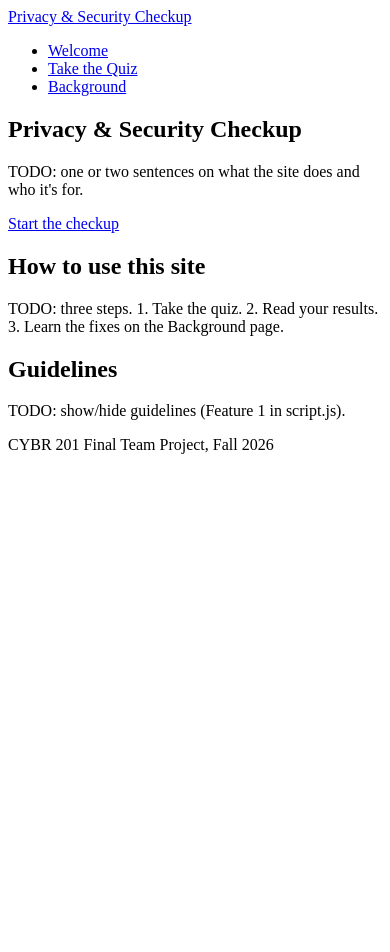
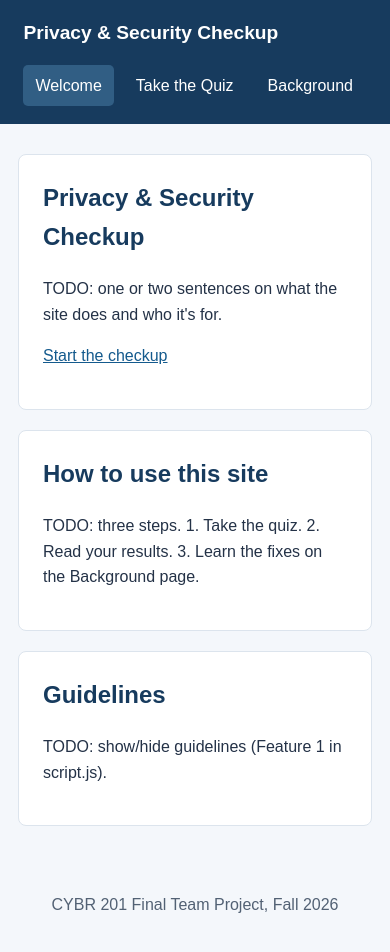
Before and after one commit to CYBR-201/cybr-201.github.io, a plain HTML site: page index.html in a window 390 px wide. Before the commit the page ends 844 px from the top, so only its background shows below. Drawn offline with Linux system fonts and the light colour scheme.

Commit message:
Update styles.css
CSS Flexbox layout and responsive styling

```diff
--- a/styles.css
+++ b/styles.css
@@ -1,9 +1,124 @@
-/* styles.css: shared by every page. No styling yet.
 
-   TODO (CSS requirements from the guidelines):
-   - Consistent colors and fonts
-   - Box model: margin, padding, border
-   - Flexbox or CSS Grid for part of the layout
-   - Still usable when the browser window is narrow
-   - Visible hover and focus styles on links and buttons
-*/
+* {
+  box-sizing: border-box;
+}
+
+body {
+  margin: 0;
+  font-family: Arial, sans-serif;
+  line-height: 1.6;
+  color: #243247;
+  background-color: #f4f7fb;
+}
+
+
+header {
+  display: flex;
+  justify-content: space-between;
+  align-items: center;
+  flex-wrap: wrap;
+  gap: 16px;
+  padding: 18px 6%;
+  background-color: #173b5e;
+}
+
+header > a {
+  color: white;
+  font-size: 1.2rem;
+  font-weight: bold;
+  text-decoration: none;
+}
+
+nav ul {
+  display: flex;
+  flex-wrap: wrap;
+  gap: 10px;
+  list-style: none;
+  margin: 0;
+  padding: 0;
+}
+
+nav a {
+  display: block;
+  padding: 8px 12px;
+  color: white;
+  text-decoration: none;
+  border-radius: 5px;
+}
+
+nav a:hover,
+nav a[aria-current="page"] {
+  background-color: #315e84;
+}
+
+nav a:focus-visible {
+  outline: 2px solid white;
+  outline-offset: 2px;
+}
+
+main {
+  display: flex;
+  flex-direction: column;
+  gap: 20px;
+  width: 100%;
+  max-width: 900px;
+  margin: 30px auto;
+  padding: 0 18px;
+}
+
+section {
+  padding: 24px;
+  background-color: white;
+  border: 1px solid #dce4ed;
+  border-radius: 8px;
+}
+
+h1, h2 {
+  margin-top: 0;
+  color: #173b5e;
+}
+
+main a {
+  color: #145a8d;
+}
+
+main a:hover,
+main a:focus-visible {
+  text-decoration: underline;
+}
+
+button {
+  padding: 10px 16px;
+  font: inherit;
+  color: white;
+  background-color: #145a8d;
+  border: 0;
+  border-radius: 5px;
+  cursor: pointer;
+}
+
+button:hover {
+  background-color: #0f4269;
+}
+
+button:focus-visible {
+  outline: 3px solid #e7a92b;
+  outline-offset: 2px;
+}
+
+input, select, textarea {
+  max-width: 100%;
+}
+
+footer {
+  padding: 20px;
+  text-align: center;
+  color: #526174;
+}
+
+
+@media (max-width: 600px) {
+  header {
+    flex-direction: column;
+    align-items: flex-start;
+  }
```
